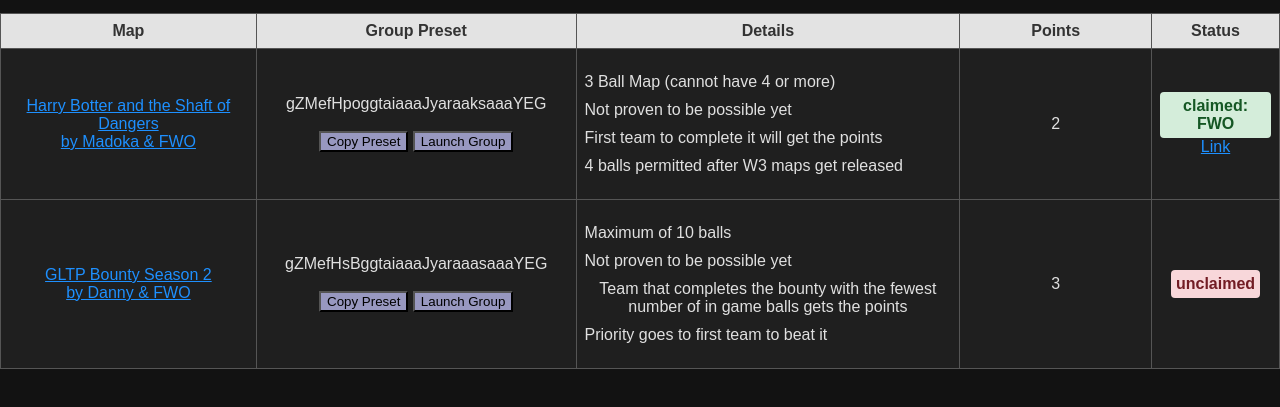
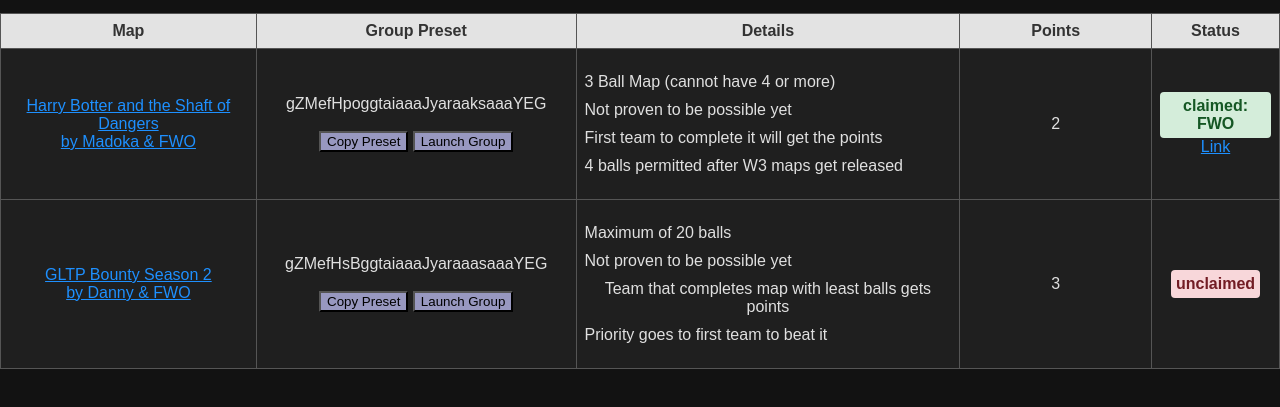
Before and after one commit to BambiTP/GLTP, a website: page src/S2/bounties.html in a window 1280 px wide. Shown: the part 101-508 px from the top of the page. Drawn offline with Linux system fonts and the light colour scheme.

Commit message:
bounty fix

```diff
--- a/src/S2/bounties.html
+++ b/src/S2/bounties.html
@@ -56,9 +56,9 @@
             </td>
             <td>
                 <ul>
-                    <li>Maximum of 10 balls</li>
+                    <li>Maximum of 20 balls</li>
                     <li>Not proven to be possible yet</li>
-                    <li>Team that completes the bounty with the fewest number of in game balls gets the points</li>
+                    <li>Team that completes map with least balls gets points</li>
                     <li>Priority goes to first team to beat it</li>
                 </ul>
             </td>
```
